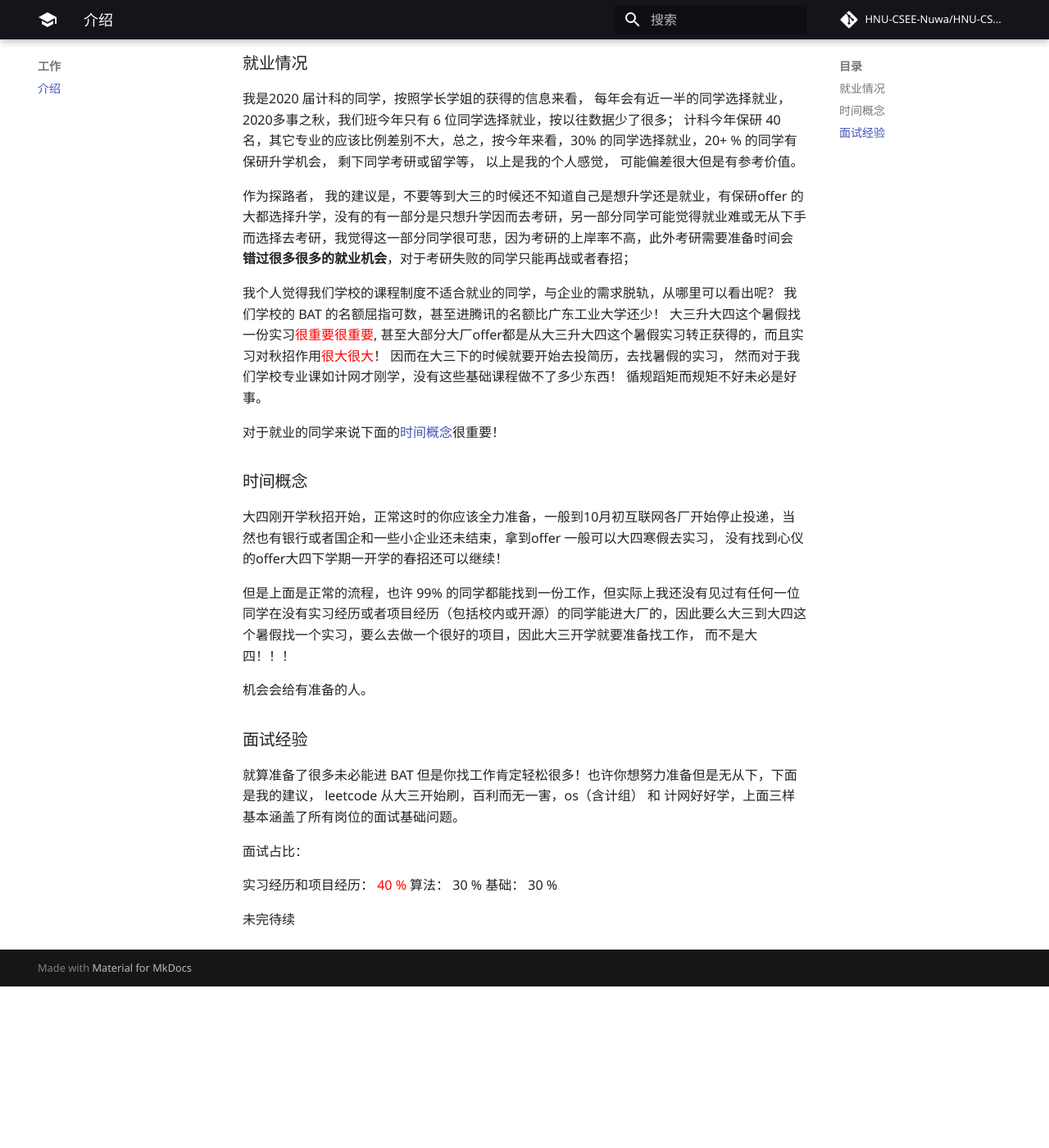
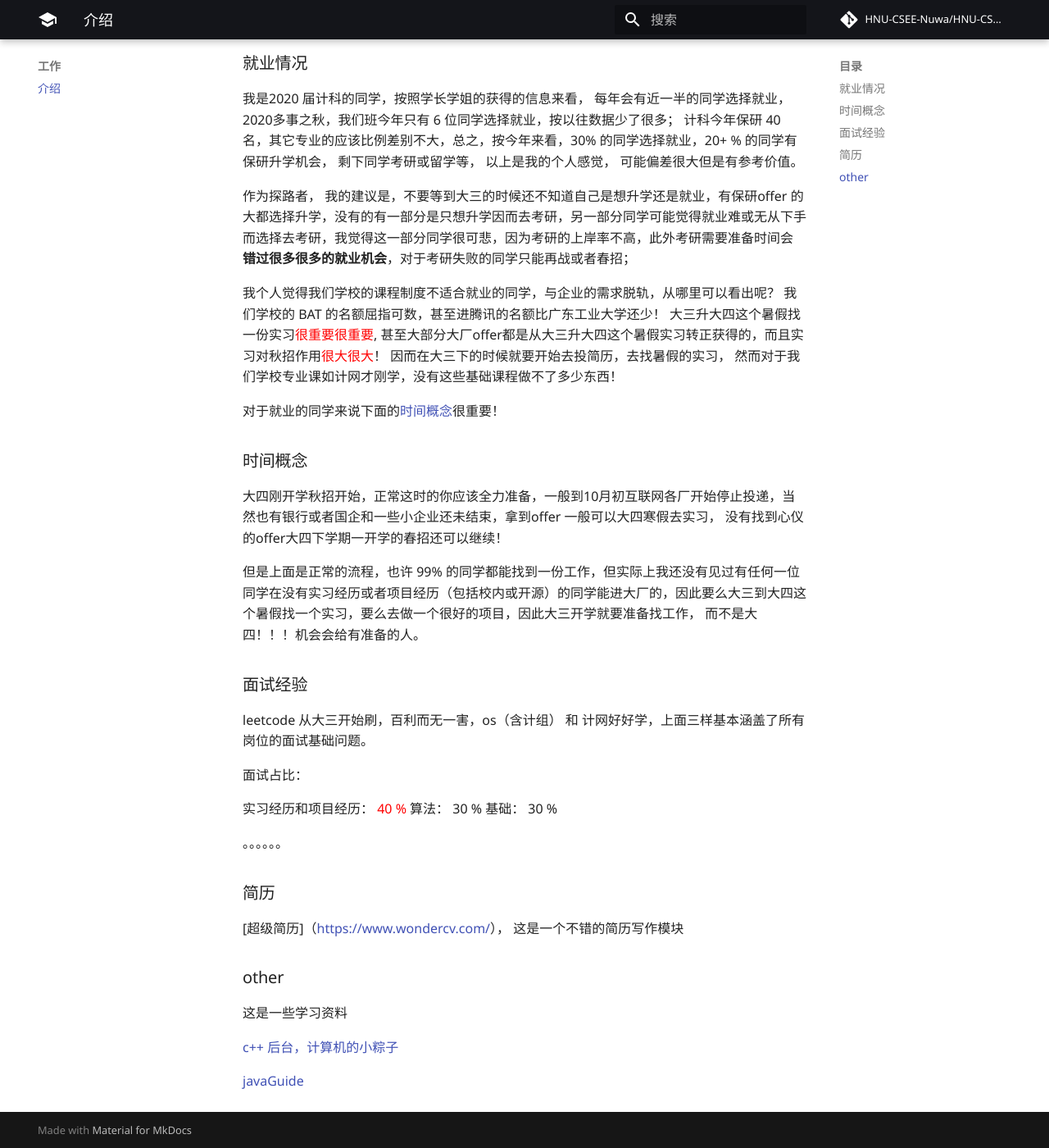
Before and after one commit to xxgn/Guidepost, an MkDocs documentation site: the page built from docs/job/job.md, in a window 1280 px wide and 1400 px high, scrolled down 223 px. Shown: the whole window at 82% size. Built offline with MkDocs 1.6.1 and Material for MkDocs 9.7.7, drawn with Linux system fonts in a browser that asks for light colours; comment, search, counter and statistics services are not loaded; before the commit the page ends 1426 px from its top, so only the background shows below that.

Commit message:
update job

```diff
--- a/docs/job/job.md
+++ b/docs/job/job.md
@@ -14,7 +14,7 @@
 
 作为探路者， 我的建议是，不要等到大三的时候还不知道自己是想升学还是就业，有保研offer 的大都选择升学，没有的有一部分是只想升学因而去考研，另一部分同学可能觉得就业难或无从下手而选择去考研，我觉得这一部分同学很可悲，因为考研的上岸率不高，此外考研需要准备时间会**错过很多很多的就业机会**，对于考研失败的同学只能再战或者春招；
 
-我个人觉得我们学校的课程制度不适合就业的同学，与企业的需求脱轨，从哪里可以看出呢？ 我们学校的 BAT 的名额屈指可数，甚至进腾讯的名额比广东工业大学还少！ 大三升大四这个暑假找一份实习<font color=red>很重要很重要</font>, 甚至大部分大厂offer都是从大三升大四这个暑假实习转正获得的，而且实习对秋招作用<font color=red>很大很大</font>！ 因而在大三下的时候就要开始去投简历，去找暑假的实习， 然而对于我们学校专业课如计网才刚学，没有这些基础课程做不了多少东西！ 循规蹈矩而规矩不好未必是好事。
+我个人觉得我们学校的课程制度不适合就业的同学，与企业的需求脱轨，从哪里可以看出呢？ 我们学校的 BAT 的名额屈指可数，甚至进腾讯的名额比广东工业大学还少！ 大三升大四这个暑假找一份实习<font color=red>很重要很重要</font>, 甚至大部分大厂offer都是从大三升大四这个暑假实习转正获得的，而且实习对秋招作用<font color=red>很大很大</font>！ 因而在大三下的时候就要开始去投简历，去找暑假的实习， 然而对于我们学校专业课如计网才刚学，没有这些基础课程做不了多少东西！
 
 对于就业的同学来说下面的[时间概念](#时间概念)很重要！
 
@@ -22,13 +22,12 @@
 
 大四刚开学秋招开始，正常这时的你应该全力准备，一般到10月初互联网各厂开始停止投递，当然也有银行或者国企和一些小企业还未结束，拿到offer 一般可以大四寒假去实习， 没有找到心仪的offer大四下学期一开学的春招还可以继续！
 
-但是上面是正常的流程，也许 99% 的同学都能找到一份工作，但实际上我还没有见过有任何一位同学在没有实习经历或者项目经历（包括校内或开源）的同学能进大厂的，因此要么大三到大四这个暑假找一个实习，要么去做一个很好的项目，因此大三开学就要准备找工作， 而不是大四！！！
-
-机会会给有准备的人。
+但是上面是正常的流程，也许 99% 的同学都能找到一份工作，但实际上我还没有见过有任何一位同学在没有实习经历或者项目经历（包括校内或开源）的同学能进大厂的，因此要么大三到大四这个暑假找一个实习，要么去做一个很好的项目，因此大三开学就要准备找工作， 而不是大四！！！机会会给有准备的人。
 
 ### 面试经验
 
-就算准备了很多未必能进 BAT 但是你找工作肯定轻松很多！也许你想努力准备但是无从下，下面是我的建议， leetcode 从大三开始刷，百利而无一害，os（含计组） 和 计网好好学，上面三样基本涵盖了所有岗位的面试基础问题。
+leetcode 从大三开始刷，百利而无一害，os（含计组） 和 计网好好学，上面三样基本涵盖了所有岗位的面试基础问题。
+
 
 面试占比：
 
@@ -36,5 +35,17 @@
 算法： 30 %
 基础： 30 %
 
+。。。。。。
 
-未完待续
+### 简历
+
+[超级简历]（https://www.wondercv.com/）， 这是一个不错的简历写作模块
+
+
+### other
+
+这是一些学习资料
+
+[c++ 后台，计算机的小粽子](https://blog.csdn.net/tangyuanzong/article/details/88335386)
+
+[javaGuide](https://snailclimb.gitee.io/javaguide/#/)
```
Also changed, not shown: other parts of docs/job/job.md (+1 -1 lines), 1 other file.
